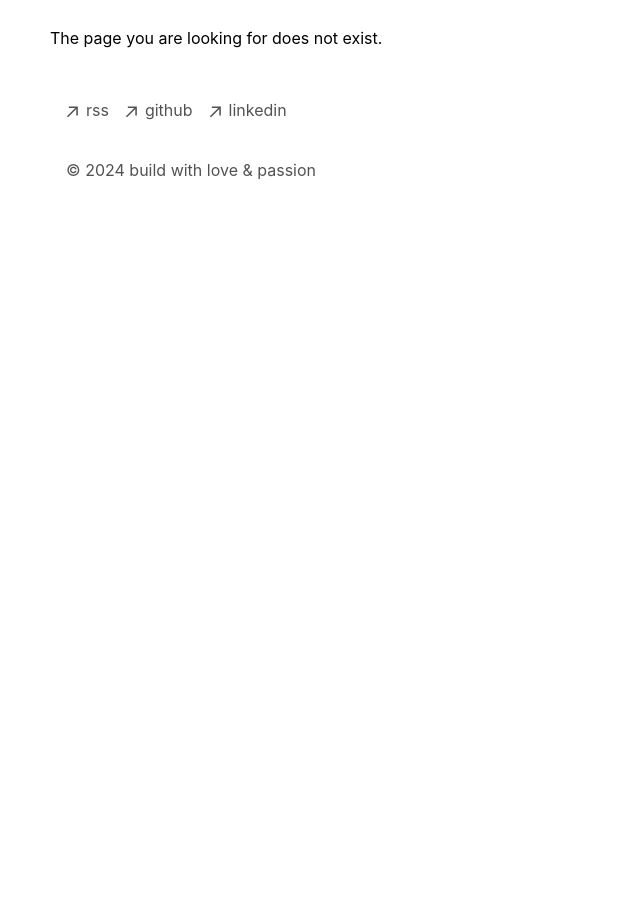
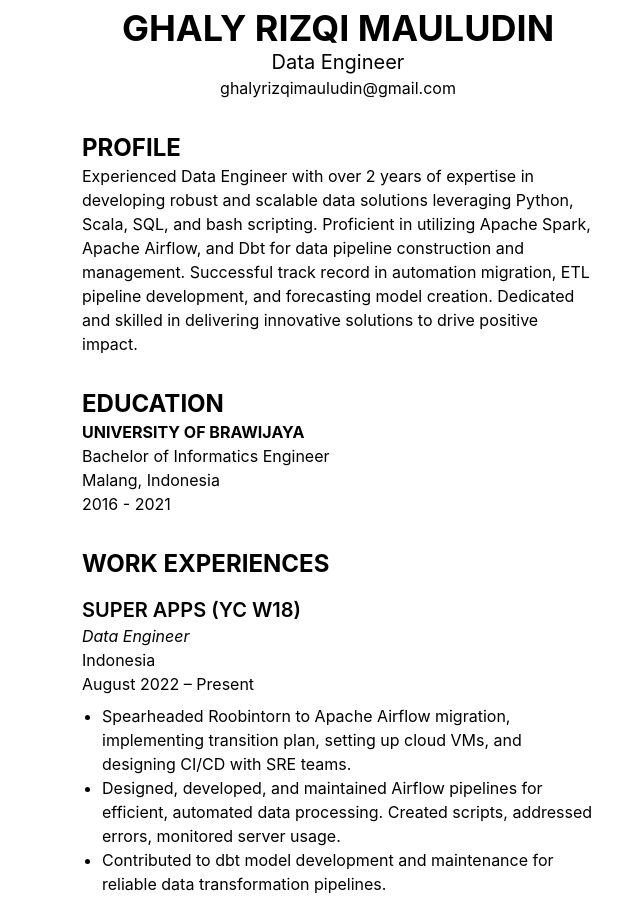
Before and after one commit to ghalyrizqi/blog, a Next.js app: page /resume in a window 1280 px wide. Before the commit this address had no page. Shown: the part 180-1079 px from the top of the page, without its empty margins (302-942 px from the left). Before the commit the page ends 800 px from the top, so only its background shows below. Built offline with nearby package versions, Linux system fonts and the light colour scheme.

Commit message:
add page resume

```diff
--- a/app/components/nav.tsx
+++ b/app/components/nav.tsx
@@ -6,6 +6,9 @@ const navItems = {
   },
   "/blog": {
     name: "blog",
+  },
+  "/resume": {
+    name: "resume",
   },
 };
 
@@ -29,7 +32,7 @@ export function Navbar() {
               <Link
                 key={path}
                 href={path}
-                className="nav-link transition-all hover:text-neutral-800 dark:hover:text-neutral-200 flex align-middle relative py-1 px-2 m-1"
+                className="transition-all font-bold text-xl hover:text-neutral-800 dark:hover:text-neutral-200 flex align-middle relative py-1 px-2 m-1"
               >
                 {name}
               </Link>
--- /dev/null
+++ b/app/resume/page.tsx
@@ -0,0 +1,141 @@
+import React from "react";
+
+export default function Resume() {
+  return (
+    <div className="px-8 py-12 max-w-4xl mx-auto">
+      <h1 className="text-4xl font-bold text-center">GHALY RIZQI MAULUDIN</h1>
+      <h2 className="text-xl text-center">Data Engineer</h2>
+      <p className="text-center">ghalyrizqimauludin@gmail.com</p>
+
+      <section className="mt-8">
+        <h3 className="text-2xl font-bold">PROFILE</h3>
+        <p>
+          Experienced Data Engineer with over 2 years of expertise in developing
+          robust and scalable data solutions leveraging Python, Scala, SQL, and
+          bash scripting. Proficient in utilizing Apache Spark, Apache Airflow,
+          and Dbt for data pipeline construction and management. Successful
+          track record in automation migration, ETL pipeline development, and
+          forecasting model creation. Dedicated and skilled in delivering
+          innovative solutions to drive positive impact.
+        </p>
+      </section>
+
+      <section className="mt-8">
+        <h3 className="text-2xl font-bold">EDUCATION</h3>
+        <p>
+          <strong>UNIVERSITY OF BRAWIJAYA</strong>
+          <br />
+          Bachelor of Informatics Engineer
+          <br />
+          <span className="text-white-600">Malang, Indonesia</span>
+          <br />
+          <span className="text-white-600">2016 - 2021</span>
+        </p>
+      </section>
+
+      <section className="mt-8">
+        <h3 className="text-2xl font-bold">WORK EXPERIENCES</h3>
+        <div className="mt-4">
+          <h4 className="text-xl font-semibold">SUPER APPS (YC W18)</h4>
+          <p className="italic">Data Engineer</p>
+          <p className="">Indonesia</p>
+          <p className="">August 2022 – Present</p>
+          <ul className="list-disc ml-5 mt-2">
+            <li>
+              Spearheaded Roobintorn to Apache Airflow migration, implementing
+              transition plan, setting up cloud VMs, and designing CI/CD with
+              SRE teams.
+            </li>
+            <li>
+              Designed, developed, and maintained Airflow pipelines for
+              efficient, automated data processing. Created scripts, addressed
+              errors, monitored server usage.
+            </li>
+            <li>
+              Contributed to dbt model development and maintenance for reliable
+              data transformation pipelines.
+            </li>
+            <li>
+              Developed internal Python/Google Sheets tools for BI team,
+              streamlining workflows and enhancing productivity.
+            </li>
+            <li>
+              Introduced Apache Airflow and Bitbucket to data teams, conducting
+              demos, developing training materials, and providing implementation
+              support.
+            </li>
+          </ul>
+        </div>
+        <div className="mt-4">
+          <h4 className="text-xl font-semibold">
+            ASTRAGRAPHIA INFORMATION TECHNOLOGY
+          </h4>
+          <p className="italic">Data Engineer</p>
+          <p className="">Indonesia</p>
+          <p className="">May 2021 - May 2022</p>
+          <ul className="list-disc ml-5 mt-2">
+            <li>
+              Designed, implemented, and maintained automated ETL pipelines for
+              seamless data integration into the data warehouse.
+            </li>
+            <li>
+              Performed complex SQL tasks daily, enabling efficient BI
+              reporting. Created consolidated data marts for BI analysis.
+            </li>
+            <li>
+              Set up and configured optimized databases and tables for efficient
+              BI operations.
+            </li>
+            <li>
+              Collaborated with BI team to define and prioritize data
+              requirements aligned with business objectives and data-driven
+              decision-making.
+            </li>
+          </ul>
+        </div>
+      </section>
+
+      <section className="mt-8">
+        <h3 className="text-2xl font-semibold">PROJECT</h3>
+        <ul className="list-disc ml-5 mt-2">
+          <li>
+            <strong>
+              Forecasting New COVID-19 Cases in Indonesia Using Extreme Learning
+              Machine (ELM)
+            </strong>
+            : Developed a Python script utilizing Jupyter Notebook to extract
+            JSON data from the API of Indonesia's COVID-19 task force, employing
+            web scraping techniques and data wrangling. Implemented the Extreme
+            Learning Machine (ELM) method for forecasting new COVID-19 cases in
+            Indonesia.
+          </li>
+        </ul>
+      </section>
+
+      <section className="mt-8">
+        <h3 className="text-2xl font-semibold">SKILLS</h3>
+        <ul className="list-disc ml-5 mt-2">
+          <li>Programming Languages: Python, Scala, R, SQL, Bash</li>
+          <li>Databases: Redshift, MySQL, GCP</li>
+          <li>
+            Tools: Apache Spark, Hadoop, Hive, Impala, Apache Airflow, Data
+            Build Tool (dbt), Cron, Docker
+          </li>
+        </ul>
+      </section>
+
+      <section className="mt-8">
+        <h3 className="text-2xl font-semibold">CERTIFICATIONS</h3>
+        <ul className="list-disc ml-5 mt-2">
+          <li>SQL - HackerRank</li>
+          <li>Python - HackerRank</li>
+          <li>Learn DevOps Basics - Dicoding</li>
+          <li>
+            Create Data Warehouse for Database Architect (Data Engineer) - Skill
+            Academy
+          </li>
+        </ul>
+      </section>
+    </div>
+  );
+}
```
